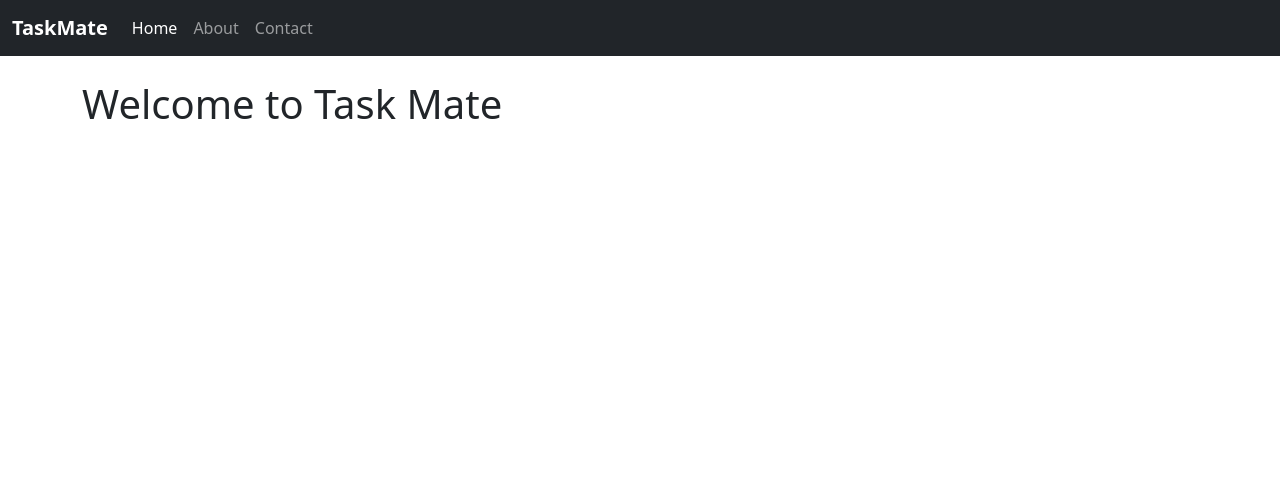
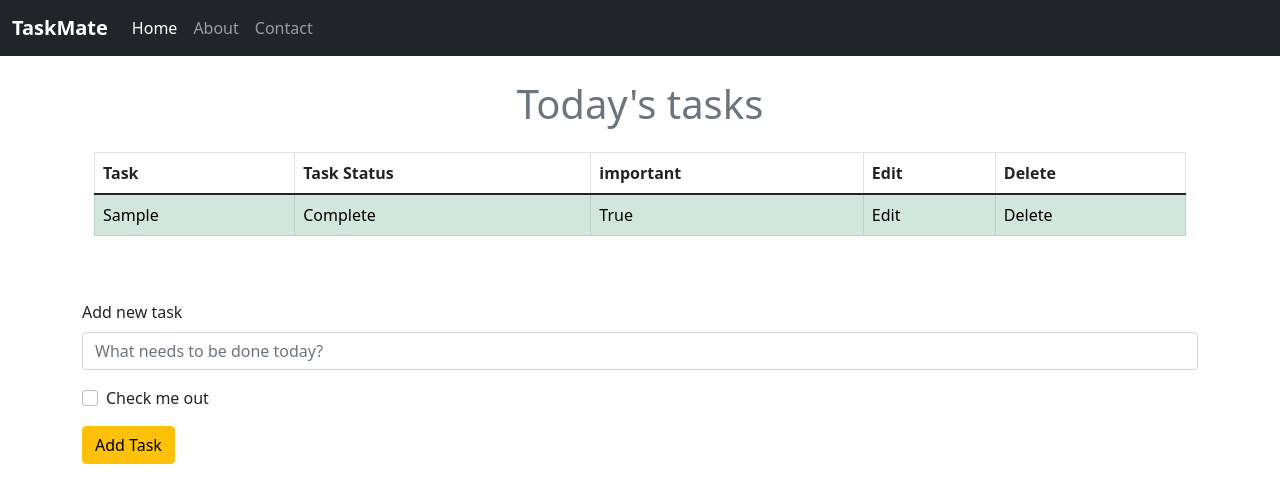
Before and after one commit to TonnyG95/TaskMate, a Django app: page /tasks/ in a window 1280 px wide. Shown: the top 503 px of the page. Run offline with Django 3.2, Linux system fonts and the light colour scheme; tables that the repository leaves empty hold one stand-in row (values such as "Sample post"); some libraries are stand-ins or nearby versions.

Commit message:
added task and css to task page

```diff
--- a/templates/todo_app/todo.html
+++ b/templates/todo_app/todo.html
@@ -6,6 +6,66 @@
 
 {% block content %}
 
-<h1>{{welcome_text}}</h1>
+<div class="container">
+
+    <h1 class="text-center m-4 text-muted">Today's tasks</h1>
+
+    <table class="table table-bordered">
+        <thead class="thead-dark">
+          <tr>
+            <th scope="col">Task</th>
+            <th scope="col">Task Status</th>
+            <th scope="col">important</th>
+            <th scope="col">Edit</th>
+            <th scope="col">Delete</th>
+          </tr>
+        </thead>
+    <tbody>
+
+    {% for obj in all_tasks %}
+
+        {% if obj.done %}
+
+        <tr class="table-success">
+        <td>{{ obj.task }}</th>
+        <td>Complete</td>
+        <td>{{ obj.important }}</td>
+        <td>Edit</td>
+        <td>Delete</td>
+        </tr>
+        {% else %}
+        <tr>
+            <td>{{ obj.task }}</th>
+            <td>Not Completed</td>
+            <td>{{ obj.important }}</td>
+            <td><a class="btn btn-primary" href="#">Edit</a></td>
+            <td><a class="btn btn-danger" href="#">Delete</a></td>
+        </tr>
+        {% endif %}
+    {% endfor %}
+  </tbody>
+</table>
+    <br>
+
+</div>
+
+<br>
+
+<form>
+    <div class="mb-3">
+      <label for="exampleInputEmail1" class="form-label">Add new task</label>
+      <input type="text" class="form-control" placeholder="What needs to be done today?">
+    </div>
+
+    <div class="mb-3 form-check">
+      <input type="checkbox" class="form-check-input" id="exampleCheck1">
+      <label class="form-check-label" for="exampleCheck1">Check me out</label>
+    </div>
+    <button type="submit" class="btn btn-warning">Add Task</button>
+  </form>
+
+
+
+<br>
 
 {% endblock content %}
--- a/todo_app/views.py
+++ b/todo_app/views.py
@@ -1,12 +1,13 @@
 from django.shortcuts import render
+from todo_app.models import TaskList
 
 # Create your views here.
 
 def todolist(request):
-    context = {
-        'welcome_text': 'Welcome to Task Mate',
-        }
-    return render(request, 'todo_app/todo.html', context )
+
+    all_tasks = TaskList.objects.all
+
+    return render(request, 'todo_app/todo.html', {'all_tasks':all_tasks})
 
 
 def about(request):
```
